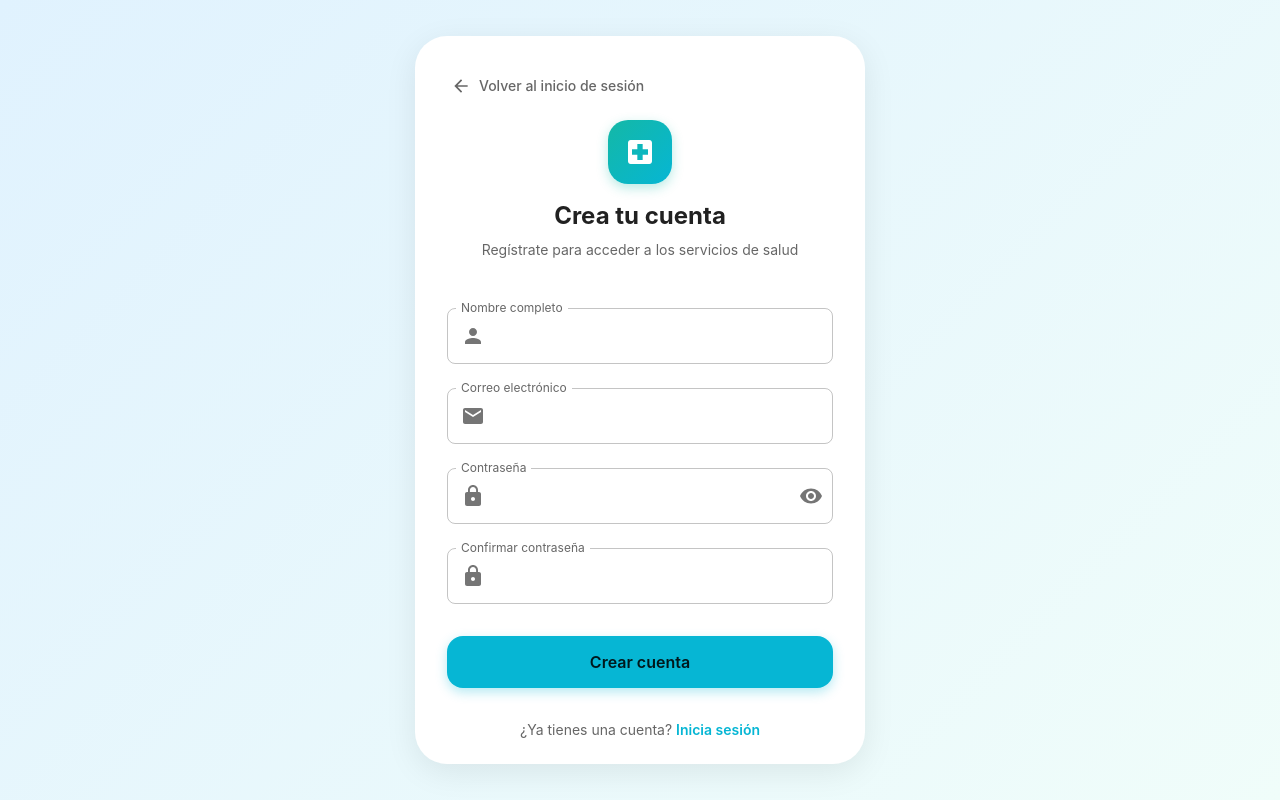
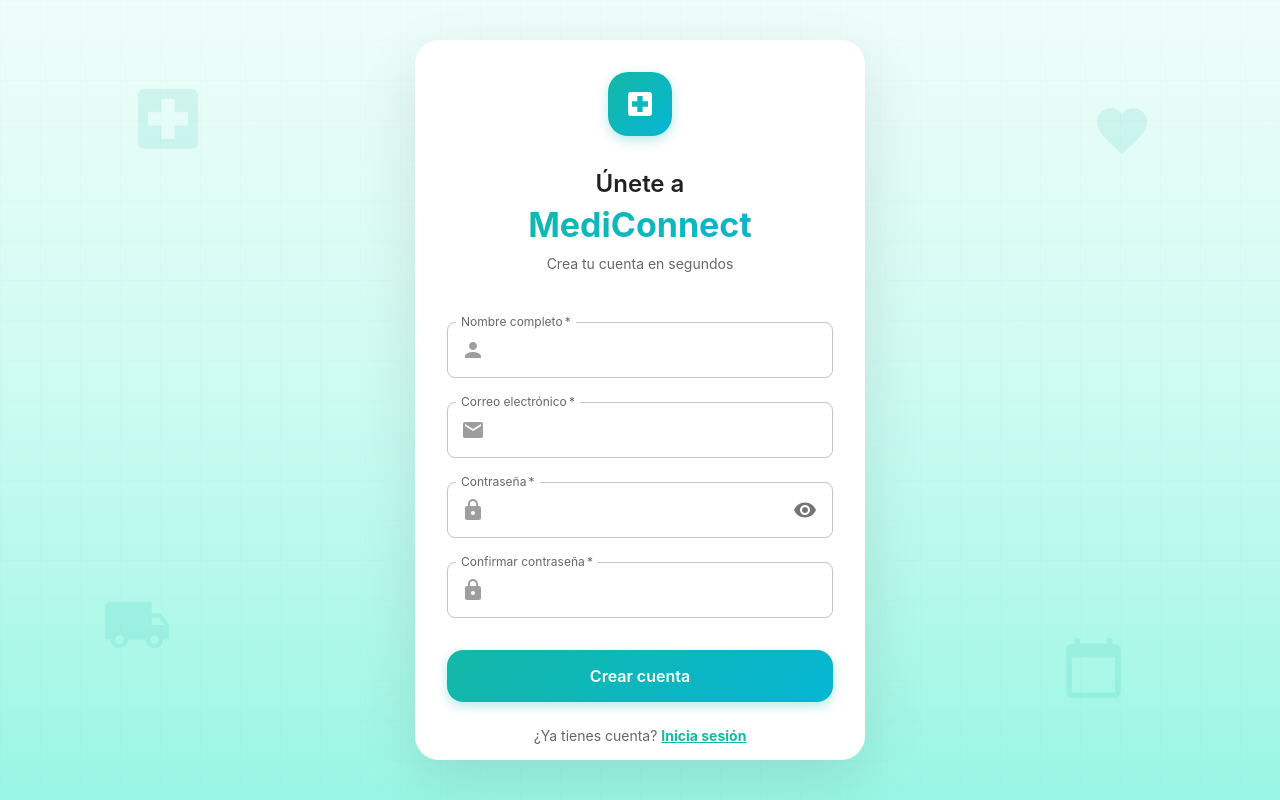
Before and after one commit to MediConnet/MediConnet, a React (Vite) app: page /register in a window 1280 px wide. Built offline with nearby package versions, Linux system fonts and the light colour scheme.

Commit message:
chore(auth): incorporar colores del login

```diff
--- a/src/features/auth/presentation/pages/RegisterPage.tsx
+++ b/src/features/auth/presentation/pages/RegisterPage.tsx
@@ -1,111 +1,222 @@
-import { useState } from 'react';
-import { useNavigate, Link as RouterLink } from 'react-router-dom';
 import {
-  Box, Card, CardContent, Typography, TextField, Button,
-  InputAdornment, IconButton, Link, Alert
-} from '@mui/material';
+  CalendarToday,
+  Email as EmailIcon,
+  Favorite,
+  LocalHospital,
+  LocalShipping,
+  Lock as LockIcon,
+  Person,
+  Visibility,
+  VisibilityOff,
+} from "@mui/icons-material";
 import {
-  Person, Email, Lock, Visibility, VisibilityOff, ArrowBack
-} from '@mui/icons-material';
-import { MediConnectLogo } from '../components/MediConnectLogo';
-import { ROUTES } from '../../../../app/config/constants';
+  Alert,
+  Box,
+  Button,
+  Card,
+  CardContent,
+  IconButton,
+  InputAdornment,
+  Link,
+  TextField,
+  Typography,
+} from "@mui/material";
+import { useState } from "react";
+import { Link as RouterLink, useNavigate } from "react-router-dom";
+import { ROUTES } from "../../../../app/config/constants";
+import { MediConnectLogo } from "../components/MediConnectLogo";
 
 export const RegisterPage = () => {
   const navigate = useNavigate();
 
-  // Estados LOCALES para la UI
+  // Estados
   const [isLoading, setIsLoading] = useState(false);
-  const [formError, setFormError] = useState('');
+  const [formError, setFormError] = useState("");
+  const [showPassword, setShowPassword] = useState(false);
 
   const [formData, setFormData] = useState({
-    name: '',
-    email: '',
-    password: '',
-    confirmPassword: '',
+    name: "",
+    email: "",
+    password: "",
+    confirmPassword: "",
   });
-  const [showPassword, setShowPassword] = useState(false);
 
-  // Manejar cambios
   const handleChange = (e: React.ChangeEvent<HTMLInputElement>) => {
     setFormData({ ...formData, [e.target.name]: e.target.value });
-    if (formError) setFormError('');
+    if (formError) setFormError("");
   };
 
-  // Simular envío
   const handleSubmit = async (e: React.FormEvent) => {
     e.preventDefault();
-    setFormError('');
+    setFormError("");
 
-    // Validaciones visuales
-    if (!formData.name || !formData.email || !formData.password || !formData.confirmPassword) {
-      setFormError('Por favor, completa todos los campos.');
+    if (
+      !formData.name ||
+      !formData.email ||
+      !formData.password ||
+      !formData.confirmPassword
+    ) {
+      setFormError("Por favor, completa todos los campos.");
       return;
     }
     if (formData.password.length < 6) {
-        setFormError('La contraseña debe tener al menos 6 caracteres.');
-        return;
+      setFormError("La contraseña debe tener al menos 6 caracteres.");
+      return;
     }
     if (formData.password !== formData.confirmPassword) {
-      setFormError('Las contraseñas no coinciden.');
+      setFormError("Las contraseñas no coinciden.");
       return;
     }
 
-    // Simulación de carga y éxito
     setIsLoading(true);
-
-    // Esperamos 1.5 segundos para parecer real
-    setTimeout(() => {
-        setIsLoading(false);
-        alert("¡Registro simulado exitoso! Redirigiendo al login...");
-        navigate(ROUTES.LOGIN); // Te devuelve al login
-    }, 1500);
+    // Simulación de registro
+    await new Promise((resolve) => setTimeout(resolve, 1500));
+    setIsLoading(false);
+    navigate(ROUTES.LOGIN);
   };
 
   return (
     <Box
       sx={{
-        minHeight: '100vh',
-        display: 'flex',
-        alignItems: 'center',
-        justifyContent: 'center',
-        background: 'linear-gradient(135deg, #e0f2fe 0%, #f0fdfa 100%)',
-        p: 2,
+        height: "100vh",
+        width: "100vw",
+        display: "flex",
+        alignItems: "center",
+        justifyContent: "center",
+        // Mismo fondo degradado que Login
+        background:
+          "linear-gradient(180deg, #f0fdfa 0%, #ccfbf1 50%, #99f6e4 100%)",
+        position: "relative",
+        overflow: "hidden",
+        m: 0,
+        p: 0,
       }}
     >
+      {/* NOTE: Patrón de cuadrícula de fondo */}
+      <Box
+        sx={{
+          position: "absolute",
+          top: 0,
+          left: 0,
+          width: "100%",
+          height: "100%",
+          opacity: 0.2,
+          backgroundImage: `
+            linear-gradient(rgba(20, 184, 166, 0.08) 1px, transparent 1px),
+            linear-gradient(90deg, rgba(20, 184, 166, 0.08) 1px, transparent 1px)
+          `,
+          backgroundSize: "40px 40px",
+        }}
+      />
+
+      {/* NOTE: Iconos flotantes (Copia exacta del Login) */}
+      <LocalHospital
+        sx={{
+          position: "absolute",
+          top: "10%",
+          left: "10%",
+          fontSize: 80,
+          color: "rgba(20, 184, 166, 0.12)",
+          animation: "float 6s ease-in-out infinite",
+        }}
+      />
+      <Favorite
+        sx={{
+          position: "absolute",
+          top: "15%",
+          right: "10%",
+          fontSize: 60,
+          color: "rgba(20, 184, 166, 0.12)",
+          animation: "float 8s ease-in-out infinite",
+          animationDelay: "1s",
+        }}
+      />
+      <LocalShipping
+        sx={{
+          position: "absolute",
+          bottom: "15%",
+          left: "8%",
+          fontSize: 70,
+          color: "rgba(20, 184, 166, 0.12)",
+          animation: "float 7s ease-in-out infinite",
+          animationDelay: "2s",
+        }}
+      />
+      <CalendarToday
+        sx={{
+          position: "absolute",
+          bottom: "10%",
+          right: "12%",
+          fontSize: 65,
+          color: "rgba(20, 184, 166, 0.12)",
+          animation: "float 9s ease-in-out infinite",
+          animationDelay: "0.5s",
+        }}
+      />
+
       <Card
         sx={{
           maxWidth: 450,
-          width: '100%',
-          borderRadius: 4,
-          boxShadow: '0 8px 32px rgba(0, 0, 0, 0.08)',
+          width: "100%",
+          borderRadius: 3,
+          boxShadow: "0 20px 60px rgba(0, 0, 0, 0.1)",
+          position: "relative",
+          zIndex: 1,
+          mx: 2,
+          maxHeight: "90vh",
+          overflowY: "auto",
         }}
       >
-        <CardContent sx={{ p: 4 }}>
+        <CardContent sx={{ p: 4, "&:last-child": { pb: 4 } }}>
+          {/* Logo */}
+          <Box sx={{ display: "flex", justifyContent: "center", mb: 2 }}>
+            <MediConnectLogo />
+          </Box>
 
-          <Button
-            startIcon={<ArrowBack />}
-            onClick={() => navigate(ROUTES.LOGIN)}
-            sx={{ mb: 2, textTransform: 'none', color: 'text.secondary' }}
+          {/* Título */}
+          <Typography
+            variant="h5"
+            component="h1"
+            align="center"
+            gutterBottom
+            sx={{ fontWeight: 600, mb: 0.5, color: "text.primary" }}
           >
-            Volver al inicio de sesión
-          </Button>
-
-          <MediConnectLogo />
-          <Typography variant="h5" align="center" fontWeight={700} gutterBottom>
-            Crea tu cuenta
+            Únete a
           </Typography>
-          <Typography variant="body2" align="center" color="text.secondary" mb={4}>
-            Regístrate para acceder a los servicios de salud
+          <Typography
+            variant="h4"
+            component="h2"
+            align="center"
+            gutterBottom
+            sx={{
+              fontWeight: 700,
+              mb: 1,
+              background: "linear-gradient(135deg, #14b8a6 0%, #06b6d4 100%)",
+              backgroundClip: "text",
+              WebkitBackgroundClip: "text",
+              WebkitTextFillColor: "transparent",
+            }}
+          >
+            MediConnect
+          </Typography>
+          <Typography
+            variant="body2"
+            align="center"
+            color="text.secondary"
+            sx={{ mb: 4 }}
+          >
+            Crea tu cuenta en segundos
           </Typography>
 
-          {/* Alerta de Error Local */}
+          {/* Alerta de Error */}
           {formError && (
             <Alert severity="error" sx={{ mb: 3, borderRadius: 2 }}>
               {formError}
             </Alert>
           )}
 
-          <form onSubmit={handleSubmit}>
+          {/* Formulario */}
+          <Box component="form" onSubmit={handleSubmit}>
             <TextField
               fullWidth
               label="Nombre completo"
@@ -113,14 +224,17 @@ export const RegisterPage = () => {
               value={formData.name}
               onChange={handleChange}
               margin="normal"
+              required
+              sx={{ mb: 1 }}
               InputProps={{
                 startAdornment: (
                   <InputAdornment position="start">
-                    <Person color="action" />
+                    <Person sx={{ color: "grey.500" }} />
                   </InputAdornment>
                 ),
               }}
             />
+
             <TextField
               fullWidth
               label="Correo electrónico"
@@ -129,37 +243,47 @@ export const RegisterPage = () => {
               value={formData.email}
               onChange={handleChange}
               margin="normal"
+              required
+              sx={{ mb: 1 }}
               InputProps={{
                 startAdornment: (
                   <InputAdornment position="start">
-                    <Email color="action" />
+                    <EmailIcon sx={{ color: "grey.500" }} />
                   </InputAdornment>
                 ),
               }}
             />
+
             <TextField
               fullWidth
               label="Contraseña"
               name="password"
-              type={showPassword ? 'text' : 'password'}
+              type={showPassword ? "text" : "password"}
               value={formData.password}
               onChange={handleChange}
               margin="normal"
+              required
+              sx={{ mb: 1 }}
               InputProps={{
                 startAdornment: (
                   <InputAdornment position="start">
-                    <Lock color="action" />
+                    <LockIcon sx={{ color: "grey.500" }} />
                   </InputAdornment>
                 ),
                 endAdornment: (
                   <InputAdornment position="end">
-                    <IconButton onClick={() => setShowPassword(!showPassword)} edge="end">
+                    <IconButton
+                      onClick={() => setShowPassword(!showPassword)}
+                      edge="end"
+                      size="small"
+                    >
                       {showPassword ? <VisibilityOff /> : <Visibility />}
                     </IconButton>
                   </InputAdornment>
                 ),
               }}
             />
+
             <TextField
               fullWidth
               label="Confirmar contraseña"
@@ -168,48 +292,66 @@ export const RegisterPage = () => {
               value={formData.confirmPassword}
               onChange={handleChange}
               margin="normal"
+              required
+              sx={{ mb: 1 }}
               InputProps={{
                 startAdornment: (
                   <InputAdornment position="start">
-                    <Lock color="action" />
+                    <LockIcon sx={{ color: "grey.500" }} />
                   </InputAdornment>
                 ),
               }}
             />
 
             <Button
+              type="submit"
               fullWidth
               variant="contained"
-              type="submit"
               disabled={isLoading}
               sx={{
                 mt: 3,
-                mb: 2,
+                mb: 3,
                 py: 1.5,
-                backgroundColor: '#06b6d4',
-                fontSize: '1rem',
+                background: "linear-gradient(135deg, #14b8a6 0%, #06b6d4 100%)",
+                textTransform: "none",
+                fontSize: "1rem",
                 fontWeight: 600,
-                textTransform: 'none',
                 borderRadius: 2,
-                boxShadow: '0 4px 12px rgba(6, 182, 212, 0.3)',
-                '&:hover': {
-                  backgroundColor: '#0891b2',
+                color: "white",
+                boxShadow: "0 4px 12px rgba(20, 184, 166, 0.3)",
+                "&:hover": {
+                  background:
+                    "linear-gradient(135deg, #0d9488 0%, #0891b2 100%)",
+                  boxShadow: "0 6px 16px rgba(20, 184, 166, 0.4)",
+                },
+                "&:disabled": {
+                  background: "grey.300",
                 },
               }}
             >
-              {isLoading ? 'Creando cuenta...' : 'Crear cuenta'}
+              {isLoading ? "Creando cuenta..." : "Crear cuenta"}
             </Button>
-          </form>
-
-          <Box sx={{ textAlign: 'center', mt: 2 }}>
-            <Typography variant="body2" color="text.secondary">
-              ¿Ya tienes una cuenta?{' '}
-              <Link component={RouterLink} to={ROUTES.LOGIN} fontWeight={600} underline="hover" sx={{ color: '#06b6d4' }}>
-                Inicia sesión
-              </Link>
-            </Typography>
           </Box>
 
+          <Typography
+            variant="body2"
+            align="center"
+            sx={{ color: "text.secondary" }}
+          >
+            ¿Ya tienes cuenta?{" "}
+            <Link
+              component={RouterLink}
+              to="/login"
+              underline="always"
+              sx={{
+                color: "#14b8a6",
+                fontWeight: 700,
+                textDecorationColor: "#14b8a6",
+              }}
+            >
+              Inicia sesión
+            </Link>
+          </Typography>
         </CardContent>
       </Card>
     </Box>
```
